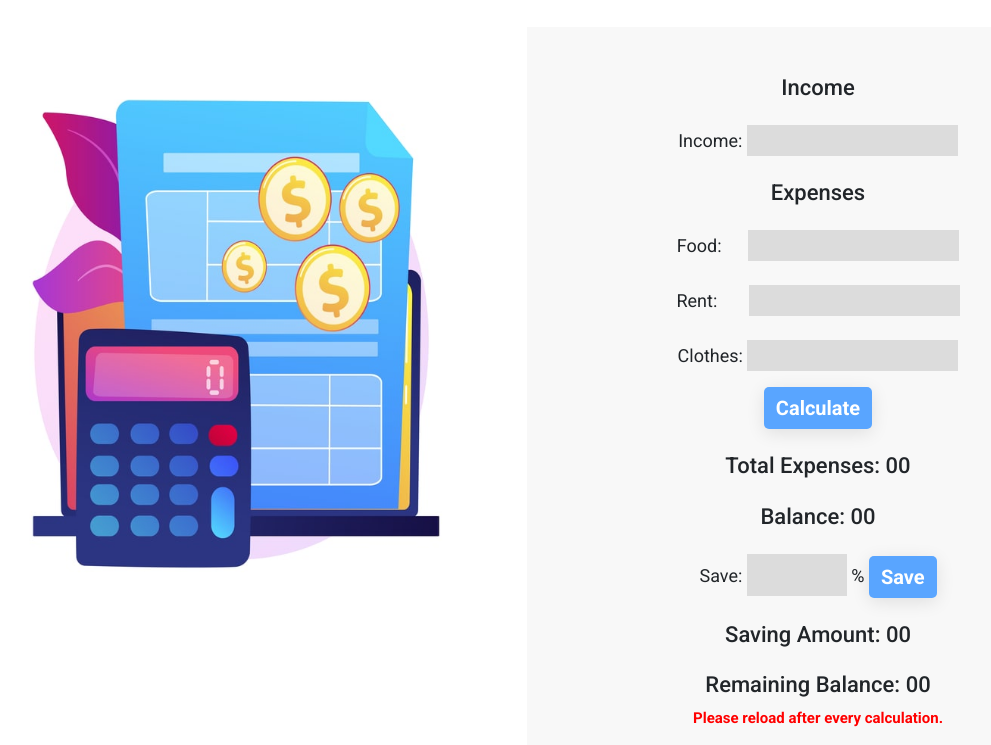
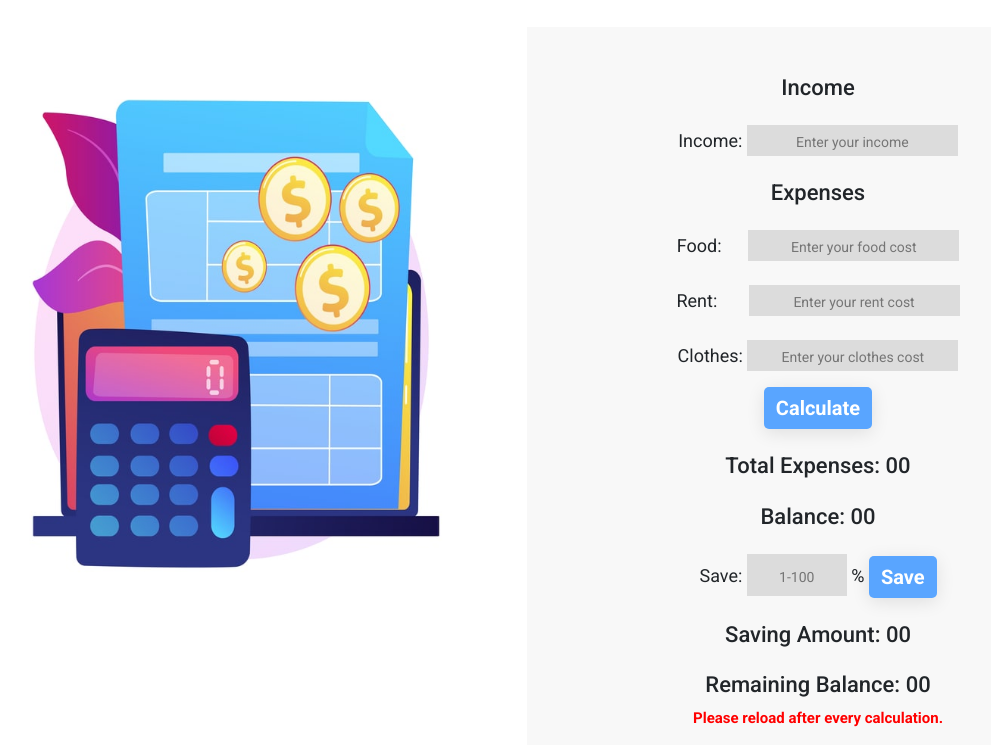
Before and after one commit to toufiqul-hasan/budget-planner, a plain HTML site: page index.html in a window 1280 px wide. Shown: the part 127-872 px from the top of the page, without its empty margins (113-1104 px from the left). Drawn offline with nearby package versions, Linux system fonts and the light colour scheme.

Commit message:
ui updated

```diff
--- a/css/style.css
+++ b/css/style.css
@@ -1,11 +1,11 @@
 /*-------------------------------------------------------------*/
-                        /* FONTS */
+/* FONTS */
 /*-------------------------------------------------------------*/
 
 @import url("https://fonts.googleapis.com/css2?family=Montserrat:wght@700&family=Roboto:wght@400;500;700&display=swap");
 
 /*-------------------------------------------------------------*/
-                        /* HEADER */
+/* HEADER */
 /*-------------------------------------------------------------*/
 
 header h1 {
@@ -17,7 +17,7 @@ header h1 {
 }
 
 /*-------------------------------------------------------------*/
-                        /* MAIN */
+/* MAIN */
 /*-------------------------------------------------------------*/
 
 .main-section {
@@ -41,12 +41,24 @@ header h1 {
 }
 
 input {
+  text-align: center;
   font-family: "Roboto", sans-serif;
   font-weight: 400;
   font-size: 18px;
   outline: 0;
   border: 1px solid #dcdcdc;
   background-color: #dcdcdc;
+}
+
+input::-webkit-input-placeholder {
+  text-align: center;
+  font-size: 14px;
+}
+
+input::-webkit-outer-spin-button,
+input::-webkit-inner-spin-button {
+  -webkit-appearance: none;
+  margin: 0;
 }
 
 .save input {
--- a/index.html
+++ b/index.html
@@ -6,6 +6,8 @@
     <meta http-equiv="X-UA-Compatible" content="IE=edge">
     <meta name="viewport" content="width=device-width, initial-scale=1.0">
     <title>Budget Planner</title>
+    <!---------- Favicon ---------->
+    <link rel="shortcut icon" href="./images/favicon.png" type="image/x-icon">
     <!---------- Bootstrap Stylesheet ---------->
     <link href="https://cdn.jsdelivr.net/npm/bootstrap@5.1.3/dist/css/bootstrap.min.css" rel="stylesheet"
       integrity="sha384-1BmE4kWBq78iYhFldvKuhfTAU6auU8tT94WrHftjDbrCEXSU1oBoqyl2QvZ6jIW3" crossorigin="anonymous">
@@ -28,15 +30,15 @@
           </div>
           <div class="col text-center calculation-section">
             <h1 class="mt-5">Income</h1>
-            <p class="mt-4">Income: <input type="text" id="income-input"></p>
+            <p class="mt-4">Income: <input type="number" placeholder="Enter your income" id="income-input"></p>
             <h1 class="mt-4">Expenses</h1>
-            <p class="mt-4">Food:&nbsp;&nbsp;&nbsp;&nbsp;&nbsp;&nbsp;<input type="text" id="food-cost"></p>
-            <p class="mt-4">Rent:&nbsp;&nbsp;&nbsp;&nbsp;&nbsp;&nbsp;&nbsp;<input type="text" id="rent-cost"></p>
-            <p class="mt-4">Clothes:&nbsp;<input type="text" id="clothes-cost"></p>
+            <p class="mt-4">Food:&nbsp;&nbsp;&nbsp;&nbsp;&nbsp;&nbsp;<input type="number" placeholder="Enter your food cost" id="food-cost"></p>
+            <p class="mt-4">Rent:&nbsp;&nbsp;&nbsp;&nbsp;&nbsp;&nbsp;&nbsp;<input type="number" placeholder="Enter your rent cost" id="rent-cost"></p>
+            <p class="mt-4">Clothes:&nbsp;<input type="number" placeholder="Enter your clothes cost" id="clothes-cost"></p>
             <button type="button" class="btn btn-primary btn-style" id="calculate-button">Calculate</button>
             <h1 class="mt-4">Total Expenses: <span id="total-expenses">00</span></h1>
             <h1 class="mt-4">Balance: <span id="balance">00</span></h1>
-            <p class="mt-4 save">Save: <input type="text" id="savings-input"> % <button type="button" class="btn btn-primary btn-style" id="save-button">Save</button></p>
+            <p class="mt-4 save">Save: <input type="number" placeholder="1-100" id="savings-input"> % <button type="button" class="btn btn-primary btn-style" id="save-button">Save</button></p>
             <h1 class="mt-4">Saving Amount: <span id="saving-amount">00</span></h1>
             <h1 class="mt-4">Remaining Balance: <span id="remaining-balance">00</span></h1>
             <p id="note">Please reload after every calculation.</p>
--- a/js/app.js
+++ b/js/app.js
@@ -6,31 +6,34 @@ function getInputValue(inputId) {
   inputField.value = "";
   return amountValue;
 }
-
 // Handle Calculate Button
 document.getElementById("calculate-button").addEventListener("click", function () {
     // Getting Input Values
     const incomeAmount = getInputValue("income-input");
-    // Error Handling
-    if (isNaN(incomeAmount) || incomeAmount < 0) {
+    // Error Handling If Input Type Is Text
+    /*if (isNaN(incomeAmount) || incomeAmount < 0) {
+      alert("Please enter only positive number!");
+      return;
+    }*/
+    if (incomeAmount < 0) {
       alert("Please enter only positive number!");
       return;
     }
     const foodCostAmount = getInputValue("food-cost");
     // Error Handling
-    if (isNaN(foodCostAmount) || foodCostAmount < 0) {
+    if (foodCostAmount < 0) {
       alert("Please enter only positive number!");
       return;
     }
     const rentCostAmount = getInputValue("rent-cost");
     // Error Handling
-    if (isNaN(rentCostAmount) || rentCostAmount < 0) {
+    if (rentCostAmount < 0) {
       alert("Please enter only positive number!");
       return;
     }
     const clothesCostAmount = getInputValue("clothes-cost");
     // Error Handling
-    if (isNaN(clothesCostAmount) || clothesCostAmount < 0) {
+    if (clothesCostAmount < 0) {
       alert("Please enter only positive number!");
       return;
     }
@@ -58,7 +61,7 @@ document.getElementById("calculate-button").addEventListener("click", function (
         // Getting Input Value
         const savingsInput = getInputValue("savings-input");
         // Error Handling
-        if (isNaN(savingsInput) || savingsInput < 0) {
+        if (savingsInput < 0) {
           alert("Please enter only positive number!");
           return;
         }
```
Also changed, not shown: images/favicon.png (added).
